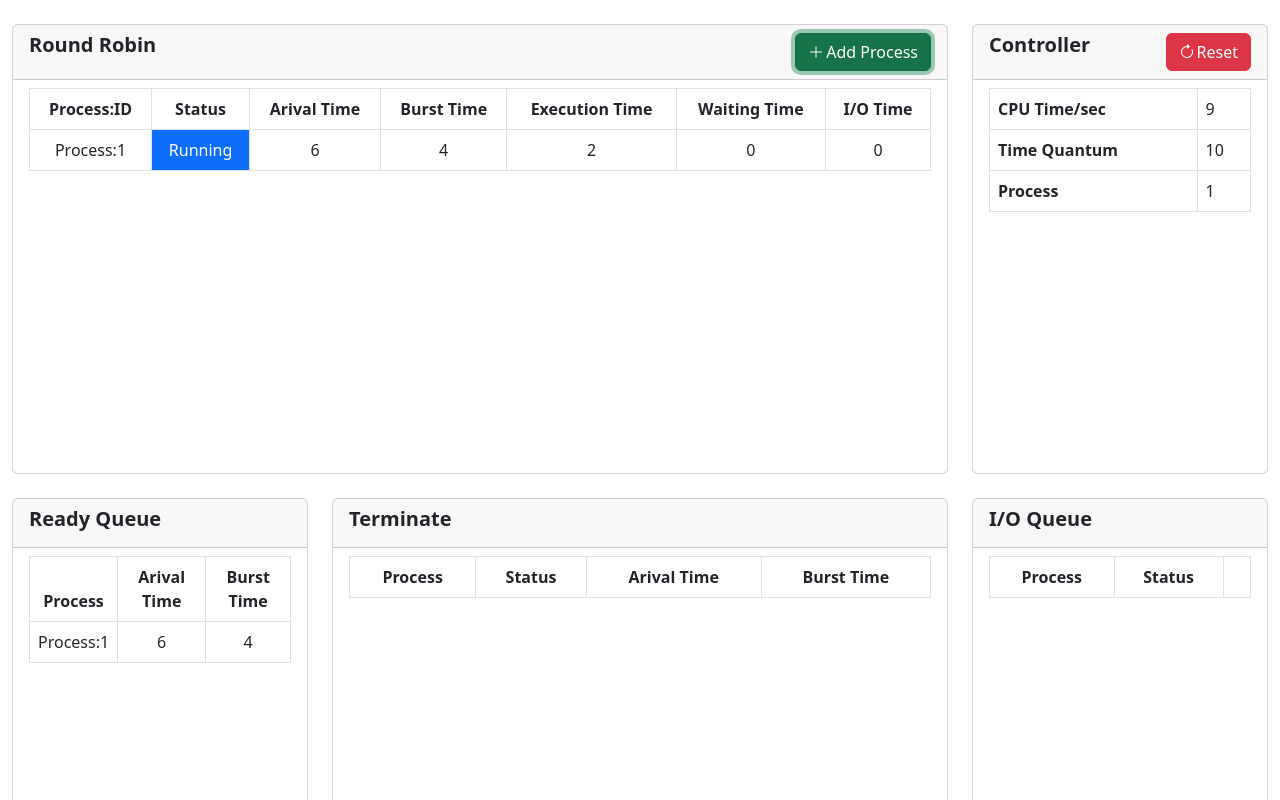
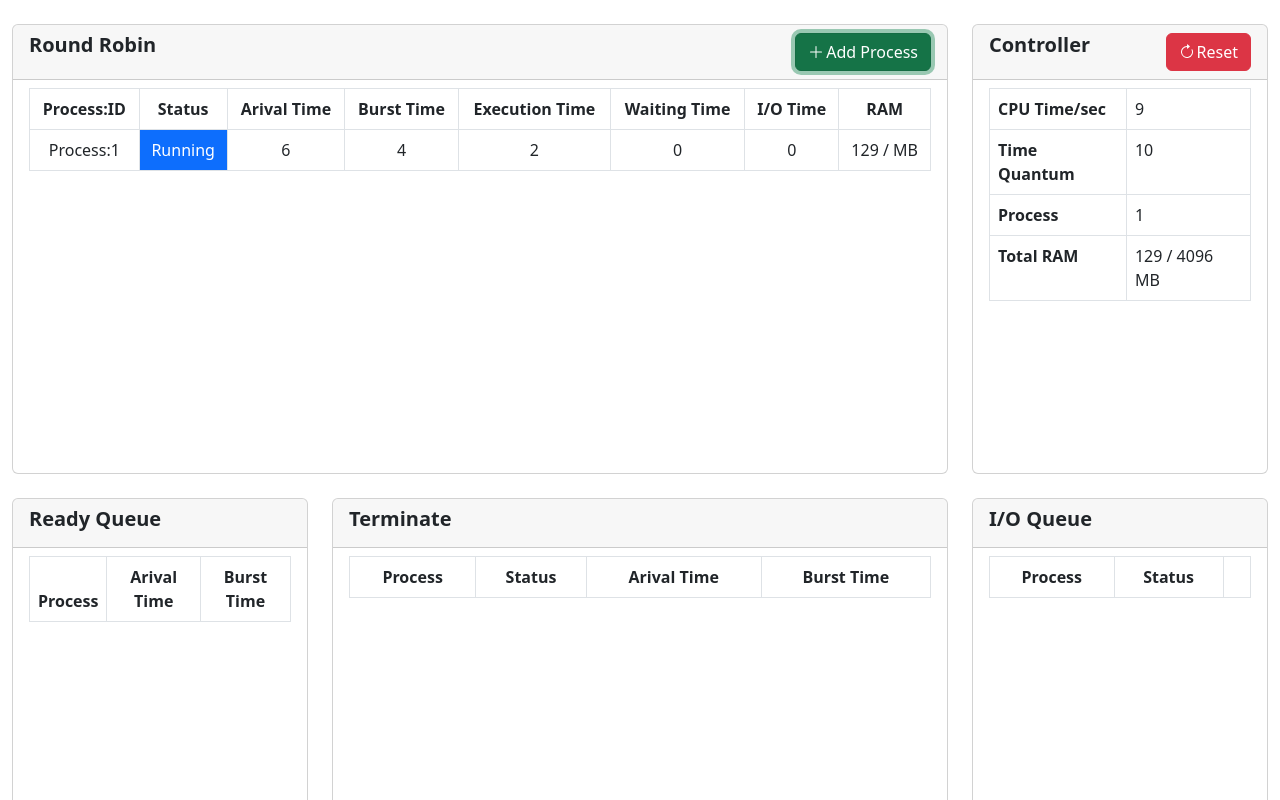
Before and after one commit to Kanthorn-wo/OS-Mini, a React (Create React App) app: page / in a window 1280 px wide. Both pictures are taken after a click on the button "Add Process". Shown: the top 800 px of the page. Built offline with nearby package versions, Linux system fonts and the light colour scheme; the HTML template or start-up script is replaced by a standard one.

Commit message:
add out of mem and slice process[0]

```diff
--- a/package.json
+++ b/package.json
@@ -39,5 +39,7 @@
       "last 1 firefox version",
       "last 1 safari version"
     ]
-  }
+
+  },
+  "homepage" :"https://rmuti.ac.th/student/kanthorn.wo/os/"
 }
--- a/public/index.html
+++ b/public/index.html
@@ -37,7 +37,7 @@
       work correctly both with client-side routing and a non-root public URL.
       Learn how to configure a non-root public URL by running `npm run build`.
     -->
-    <title>React App</title>
+    <title>Round Robin</title>
   </head>
   <body>
     <noscript>You need to enable JavaScript to run this app.</noscript>
--- a/src/App.js
+++ b/src/App.js
@@ -4,6 +4,7 @@ import "bootstrap/dist/css/bootstrap.min.css";
 import "bootstrap/dist/js/bootstrap.bundle.min";
 
 import Controller from './controller';
+
 
 function App() {
   return (
--- a/src/controller/index.js
+++ b/src/controller/index.js
@@ -12,19 +12,22 @@ const Controller = (props) => {
   const [processTerminat, setProcessTerminat] = useState([])
 
 
+
+
   useEffect(() => {
 
     if (process.length !== 0) {
-
       for (let i = 0; i < process.length; i++) {
 
-        // console.log('Process', process[i].status)
-        if (i === 0 && process[0].execu_time !== process[0].burst_time) {
+        if (i === 0 && process[0].execu_time < process[0].burst_time) {
+
           process[0].status = "Running"
           process[0].execu_time++
 
+
         }
         else if (i !== 0) {
+
           process[i].status = "Ready"
           process[i].wait_time++
         } else if (process[0].execu_time === process[0].burst_time) {
@@ -34,7 +37,7 @@ const Controller = (props) => {
           //   return item.status === "Terminate"
           // })
           ter_q.push(process[0])
-          console.log('ter_q', ter_q)
+
           setProcessTerminat(ter_q)
           setAllProcess(process.length - 1)
           process.splice(0, 1)
@@ -75,7 +78,17 @@ const Controller = (props) => {
     countProcessId++
     let pc = [...process]
     let random_bt = randomNumber(3, 10);
-    pc.push({ process: countProcessId, status: 'New', atival_time: clock, burst_time: random_bt, execu_time: 0, wait_time: 0, io_time: 0 })
+    let random_ram = randomNumber(100, 400)
+    pc.push({
+      process: countProcessId,
+      status: 'New',
+      atival_time: clock,
+      burst_time: random_bt,
+      execu_time: 0,
+      wait_time: 0,
+      io_time: 0,
+      ram: random_ram,
+    })
     setAllProcess(process.length + 1)
     setProcess(pc)
 
--- a/src/view/index.js
+++ b/src/view/index.js
@@ -5,6 +5,7 @@ import GetPropsUseState from '../components/GetPropsUseState';
 const View = (props) => {
 
   const { clock, process, addProcess, allProcess, onClickReset, statusStyle, processTerminat, } = props;
+  const total_ram = process.reduce((val, e) => val + e.ram, 0)
 
   return (
     <>
@@ -15,7 +16,9 @@ const View = (props) => {
             <div className="card overflow-auto" style={{ width: "100%", height: "450px" }}>
               <div className="card-header" style={{ display: 'flex', justifyContent: "space-between" }}>
                 <h5><b>Round Robin</b></h5>
-                <button type="button" className="btn btn-success " style={{ display: "flex", alignItems: "center", }} onClick={addProcess}><BsPlusLg style={{ marginRight: "2px", }} />Add Process</button>
+                {total_ram < 3800
+                  ? <button type="button" className="btn btn-success " style={{ display: "flex", alignItems: "center", }} onClick={addProcess}><BsPlusLg style={{ marginRight: "2px", }} />Add Process</button>
+                  : <button type="button" className="btn btn-danger " style={{ display: "flex", alignItems: "center", }} disabled>Out of memory</button>}
               </div>
               <ul className="list-group list-group-flush">
                 <li className="list-group-item">
@@ -29,6 +32,7 @@ const View = (props) => {
                         <th scope="col">Execution Time</th>
                         <th scope="col">Waiting Time</th>
                         <th scope="col">I/O Time</th>
+                        <th scope="col">RAM</th>
                       </tr>
                     </thead>
                     <tbody>
@@ -43,6 +47,8 @@ const View = (props) => {
                             <td>{item.execu_time}</td>
                             <td>{item.wait_time}</td>
                             <td>{item.io_time}</td>
+
+                            <td>{item.ram} / MB</td>
                           </tr>
                         )
                       })}
@@ -58,7 +64,7 @@ const View = (props) => {
                 <h5><b>Controller</b></h5>
                 <div style={{ display: "flex", justifyContent: "center" }}>
                   {/* <button type="button" className="btn btn-primary " disabled={startButton == true} style={{ display: "flex", alignItems: "center", marginRight: "8px" }} onClick={onClickStart}><BsPlayFill style={{ marginRight: "2px", }} />Start</button> */}
-                  <button type="button" className="btn btn-danger " disabled={allProcess === 0} style={{ display: "flex", alignItems: "center", }} onClick={onClickReset}><BsArrowClockwise style={{ marginRight: "2px", }} />Reset</button>
+                  <button type="button" className="btn btn-danger " style={{ display: "flex", alignItems: "center", }} onClick={onClickReset}><BsArrowClockwise style={{ marginRight: "2px", }} />Reset</button>
                 </div>
               </div>
               <ul className="list-group list-group-flush">
@@ -79,6 +85,11 @@ const View = (props) => {
                       <tr>
                         <th scope="row">Process</th>
                         <td>{allProcess}</td>
+                      </tr>
+                      <tr>
+                        <th scope="row">Total RAM</th>
+                        {total_ram > 3800 ? <td style={{ color: "red" }}>{total_ram} / 4096 MB </td> : <td>{total_ram} / 4096 MB </td>}
+
                       </tr>
 
 
@@ -107,7 +118,7 @@ const View = (props) => {
                       </tr>
                     </thead>
                     <tbody>
-                      {process.map((item, index) => {
+                      {process.slice(1).map((item, index) => {
                         return (
                           <tr key={index}>
                             <td>Process:{item.process}</td>
@@ -184,7 +195,8 @@ const View = (props) => {
 
         <div className="row">
           <div className="col-12">
-            <GetPropsUseState />
+
+
           </div>
         </div>
       </div>
```
